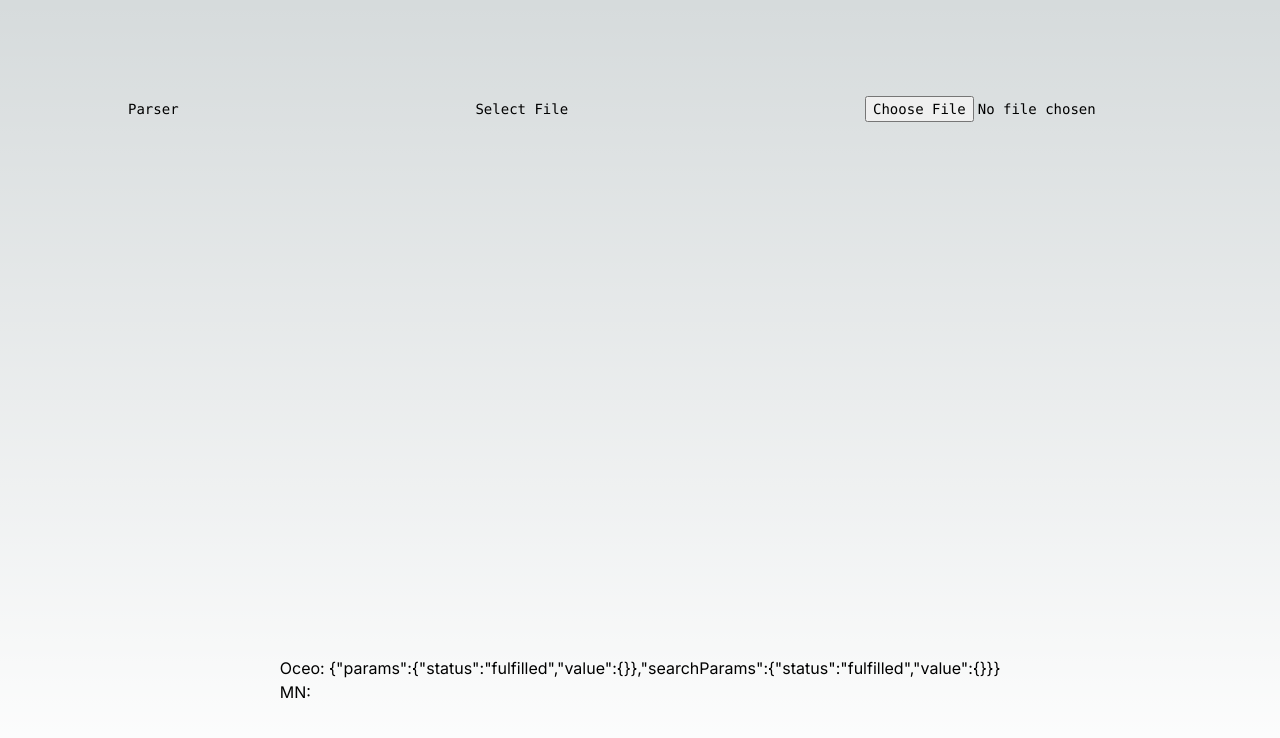
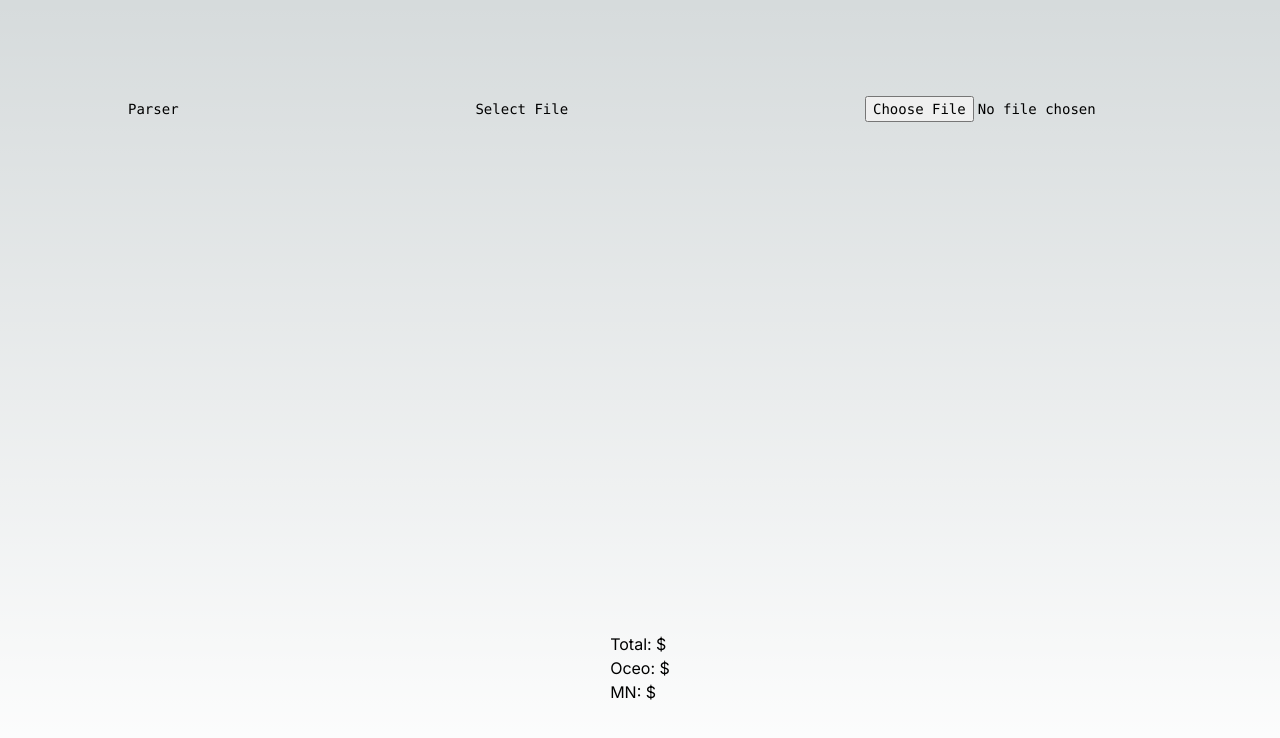
Before and after one commit to chihaby/File-Parser, a Next.js app: page / in a window 1280 px wide. Shown: the top 738 px of the page. Built offline with nearby package versions, Linux system fonts and the light colour scheme.

Commit message:
renders values on page

```diff
--- a/app/page.tsx
+++ b/app/page.tsx
@@ -1,18 +1,19 @@
 'use client'
 
 import Papa from 'papaparse';
+import { useState } from 'react';
 
 const acceptableFileTypes = 'application/vnd.openxmlformats-officedocument.spreadsheetml.sheet, .csv, .tsv';
 
-export default function Home(radShare: string|number) {
+export default function Home() {
+
+  const [radPortion, setRadPortion] = useState<number>();
+  const [mediPortion, setMediPortion] = useState<number>();
+  const [totalPortion, setTotalPortion] = useState<number>();
 
   const radArray: number[] = [];
   const mediArray: number[] = [];
-  const radAmount: number[] = [];
-  const mediAmount: number[] = [];
   const totalArray: number[] = [];
-
-  console.log('rad share from top', radShare)
 
   const handleFileUpload = (event: any) => {
     const csvFile = event.target.files[0];
@@ -32,7 +33,8 @@ export default function Home(radShare: string|number) {
           if (writer === "RADOUANE CHIHABY"){
             radArray.push(royaltyAmount);
           }
-          const radShare = radArray.reduce((accumulator:number, currentValue:number) => accumulator + currentValue, 0);
+          const radShare: number = radArray.reduce((accumulator:number, currentValue:number) => accumulator + currentValue, 0);
+          setRadPortion(Math.round(radShare));
           console.log('Radouane:', radShare);
 
           // Mediterranean Nights Share
@@ -40,12 +42,15 @@ export default function Home(radShare: string|number) {
             mediArray.push(royaltyAmount);
           }
           const mediShare = mediArray.reduce((accumulator:number, currentValue:number) => accumulator + currentValue, 0);
+          setMediPortion(Math.round(mediShare))
           console.log('Mediterranean Nights:', mediShare);
+
           // Total Royalty Amount
           if (writer === "RADOUANE CHIHABY" || writer === "RADOUANE CHIHABY|SIMEON PETROV KOKOV"){
             totalArray.push(royaltyAmount);
           }
           const totalShare = totalArray.reduce((accumulator:number, currentValue:number) => accumulator + currentValue, 0);
+          setTotalPortion(Math.round(totalShare));
           console.log('Total:', totalShare);
 
             return {
@@ -76,8 +81,9 @@ export default function Home(radShare: string|number) {
        </input>
       </div><br />
       <div>
-        <p>Oceo: {JSON.stringify(radShare)}</p>
-        <p>MN: {mediAmount}</p>
+        <p>Total: ${totalPortion}</p>
+        <p>Oceo: ${radPortion}</p>
+        <p>MN: ${mediPortion}</p>
       </div>
     </main>
   );
```
